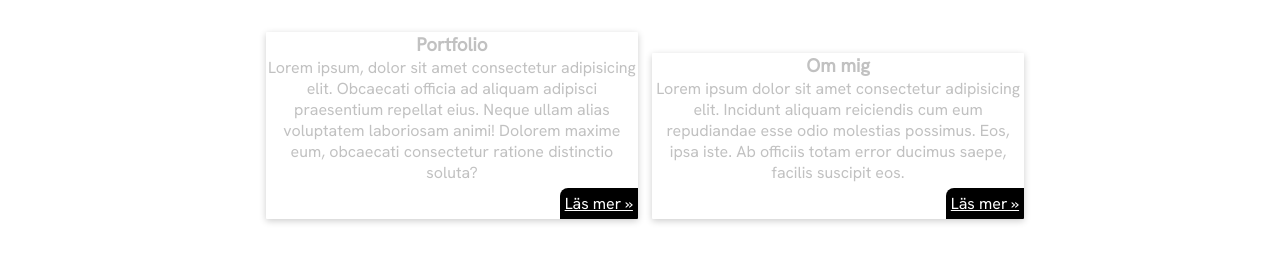
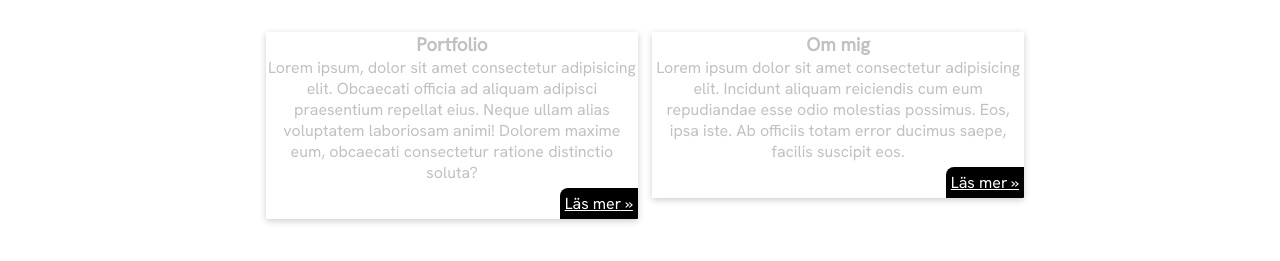
Before and after one commit to 10olga/10olga.github.io, a plain HTML site: page index.html in a window 1280 px wide. Shown: the part 385-646 px from the top of the page. Drawn offline with Linux system fonts and the light colour scheme.

Commit message:
fixed sections being unaligned

```diff
--- a/app.css
+++ b/app.css
@@ -43,7 +43,7 @@
 }
 
 section {
-    vertical-align: baseline;
+    vertical-align: top;
     margin-top: 10px;
     margin-left: 10px;
     display: inline-block;
```
